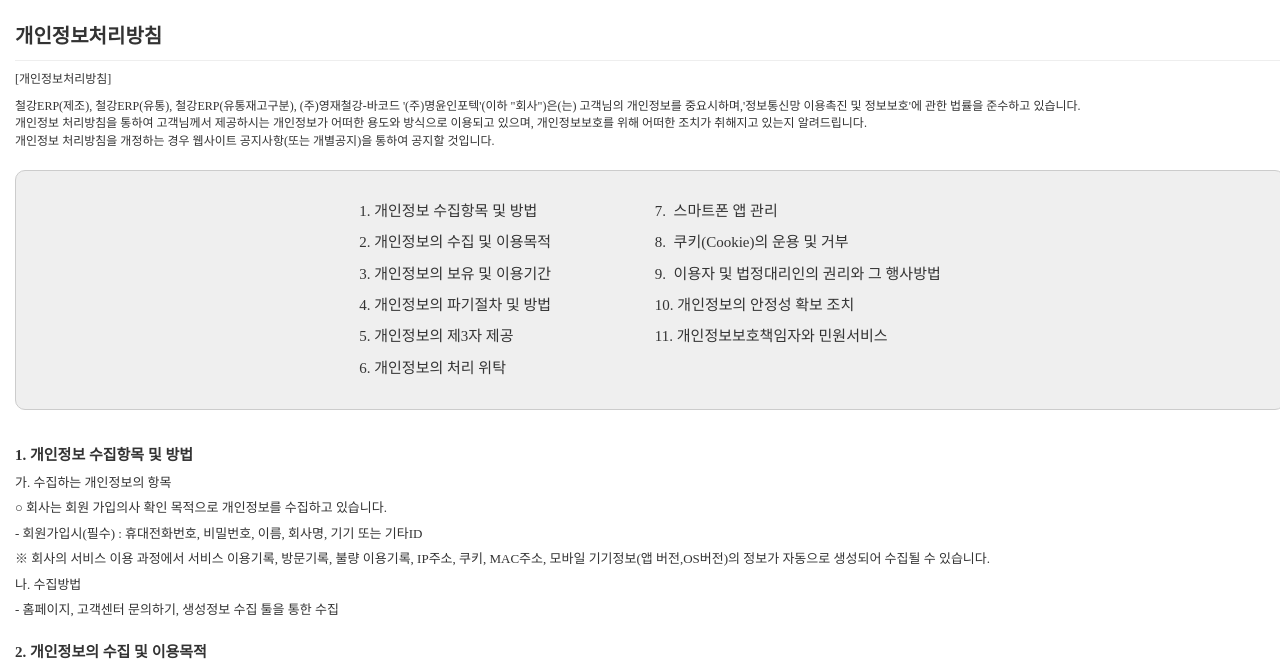
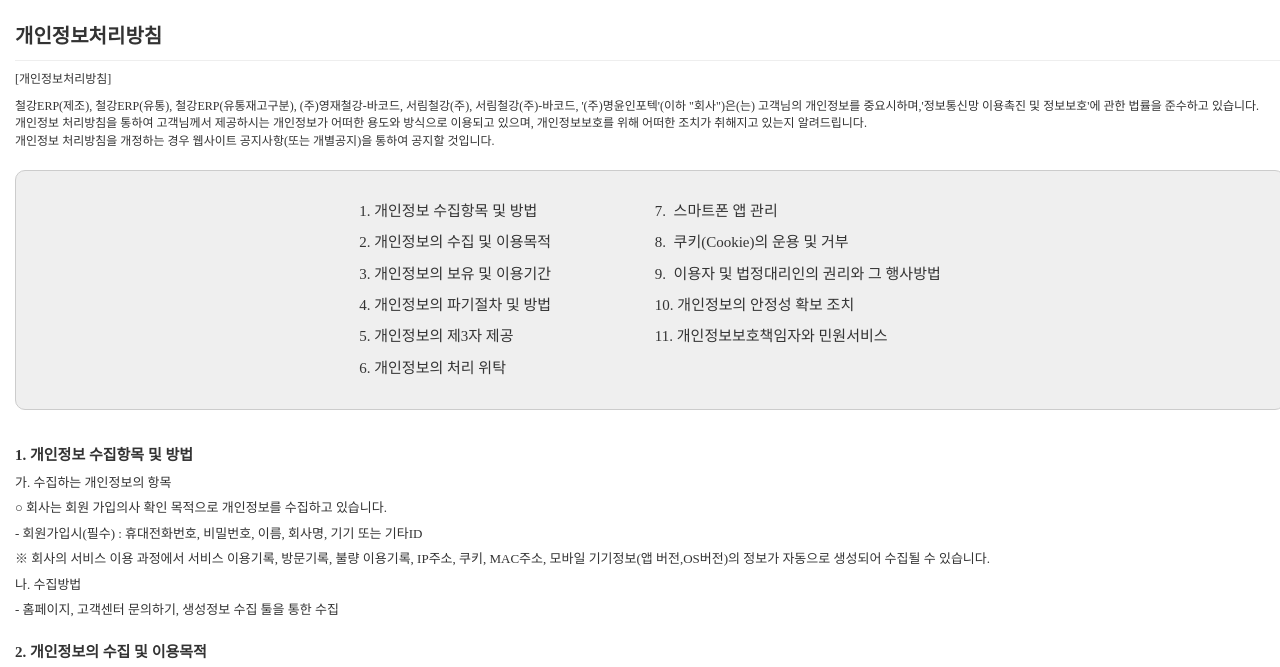
Before and after one commit to myinfo0196/myinfo12, a plain HTML site: page privacy.html in a window 1280 px wide. Shown: the part 119-786 px from the top of the page. Drawn offline with Linux system fonts and the light colour scheme; a web font is replaced by a local one.

Commit message:
a commit

```diff
--- a/privacy.html
+++ b/privacy.html
@@ -53,7 +53,7 @@
             <div class="story">
                 <ul>
                     <li class="s_t">[개인정보처리방침]</li>
-                    <li>철강ERP(제조), 철강ERP(유통), 철강ERP(유통재고구분), (주)영재철강-바코드 '(주)명윤인포텍'(이하 "회사")은(는) 고객님의 개인정보를 중요시하며,'정보통신망 이용촉진 및 정보보호'에 관한 법률을 준수하고 있습니다.</li>
+                    <li>철강ERP(제조), 철강ERP(유통), 철강ERP(유통재고구분), (주)영재철강-바코드, 서림철강(주), 서림철강(주)-바코드, '(주)명윤인포텍'(이하 "회사")은(는) 고객님의 개인정보를 중요시하며,'정보통신망 이용촉진 및 정보보호'에 관한 법률을 준수하고 있습니다.</li>
                     <li>개인정보 처리방침을 통하여 고객님께서 제공하시는 개인정보가 어떠한 용도와 방식으로 이용되고 있으며, 개인정보보호를 위해 어떠한 조치가 취해지고 있는지 알려드립니다.</li>
                     <li>개인정보 처리방침을 개정하는 경우 웹사이트 공지사항(또는 개별공지)을 통하여 공지할 것입니다.</li>
                 </ul>
```
